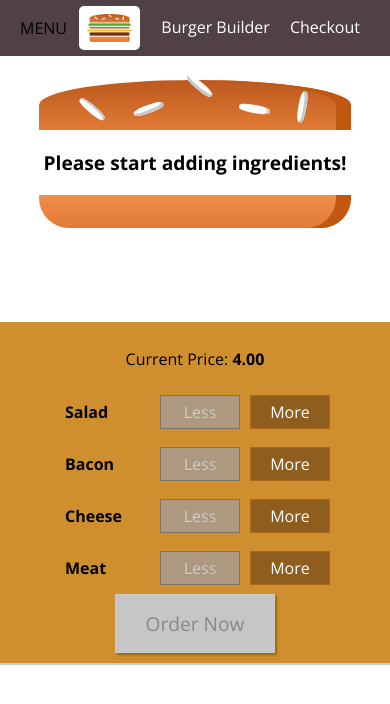
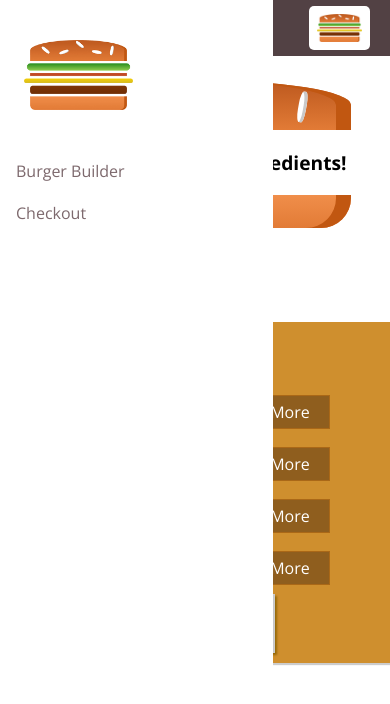
Before and after one commit to viktoria17/burger-builder, a React app: page / in a window 390 px wide. Shown: the top 704 px of the page. Built offline with nearby package versions, Linux system fonts and the light colour scheme.

Commit message:
Adjust responsive styles

```diff
--- a/src/components/Layout/Layout.js
+++ b/src/components/Layout/Layout.js
@@ -1,12 +1,14 @@
 import React from 'react';
 
+import classes from './Layout.css';
 import Aux from '../../hoc/Aux';
 import Toolbar from '../Navigation/Toolbar/Toolbar';
-import classes from './Layout.css';
+import SideDrawer from '../Navigation/SideDrawer/SideDrawer';
 
 const layout = ({ children }) => (
 	<Aux>
-		<Toolbar/>
+		<Toolbar />
+		<SideDrawer />
 		<main className={classes.Layout}>{children}</main>
 	</Aux>
 );
--- a/src/components/Logo/Logo.css
+++ b/src/components/Logo/Logo.css
@@ -1,7 +1,7 @@
 .Logo {
 	background-color: white;
 	padding: 8px;
-	height: 80%;
+	height: 100%;
 	box-sizing: border-box;
 	border-radius: 5px;
 }
--- a/src/components/Logo/Logo.js
+++ b/src/components/Logo/Logo.js
@@ -3,8 +3,8 @@
 import burgerLogo from '../../assets/images/burger-logo.png';
 import classes from './Logo.css';
 
-const logo = () => (
-	<div className={classes.Logo}>
+const logo = ({ height }) => (
+	<div className={classes.Logo} style={{ height: height }}>
 		<img src={burgerLogo} alt="burger" />
 	</div>
 );
--- a/src/components/Navigation/NavigationItems/NavigationItem/NavigationItem.css
+++ b/src/components/Navigation/NavigationItems/NavigationItem/NavigationItem.css
@@ -1,19 +1,38 @@
+.NavigationItem {
+	margin: 10px 0;
+	box-sizing: border-box;
+	display: block;
+	width: 100%;
+}
+
+.NavigationItem a {
+	color: #7d696d;
+	text-decoration: none;
+	width: 100%;
+	box-sizing: border-box;
+	display: block;
+}
+
+.NavigationItem a:hover,
+.NavigationItem a:active,
+.NavigationItem a.active {
+	color: #40A4c8;
+}
+
+@media (min-width: 500px) {
 	.NavigationItem {
 		margin: 0;
-	box-sizing: border-box;
 		display: flex;
 		height: 100%;
+		width: auto;
 		align-items: center;
 	}
 
 	.NavigationItem a {
 		color: white;
-	text-decoration: none;
 		height: 100%;
 		padding: 16px 10px;
 		border-bottom: 4px solid transparent;
-	box-sizing: border-box;
-	display: block;
 	}
 
 	.NavigationItem a:hover,
@@ -23,3 +42,4 @@
 		border-bottom: 4px solid #40A4c8;
 		color: white;
 	}
+}
--- a/src/components/Navigation/NavigationItems/NavigationItems.css
+++ b/src/components/Navigation/NavigationItems/NavigationItems.css
@@ -4,5 +4,12 @@
 	list-style: none;
 	display: flex;
 	align-items: center;
+	flex-flow: column;
 	height: 100%;
 }
+
+@media (min-width: 500px) {
+	.NavigationItems {
+		flex-flow: row;
+	}
+}
--- a/src/components/Navigation/NavigationItems/NavigationItems.js
+++ b/src/components/Navigation/NavigationItems/NavigationItems.js
@@ -5,7 +5,9 @@
 
 const NavigationItems = () => (
 	<ul className={classes.NavigationItems}>
-		<NavigationItem link="/" active>Burger Builder</NavigationItem>
+		<NavigationItem link="/" active>
+			Burger Builder
+		</NavigationItem>
 		<NavigationItem link="/">Checkout</NavigationItem>
 	</ul>
 );
--- /dev/null
+++ b/src/components/Navigation/SideDrawer/SideDrawer.css
@@ -0,0 +1,33 @@
+.SideDrawer {
+	position: fixed;
+	width: 280px;
+	max-width: 70%;
+	height: 100%;
+	left: 0;
+	top: 0;
+	z-index: 200;
+	background-color: white;
+	padding: 32px 16px;
+	box-sizing: border-box;
+	transition: transform 0.3s ease-out;
+}
+
+/* tTe SideDrawer should be visible only on mobile */
+@media (min-width: 500px) {
+	.SideDrawer {
+		display: none;
+	}
+}
+
+.Open {
+	transform: translateX(0);
+}
+
+.Close {
+	transform: translateX(-100%);
+}
+
+.Logo {
+	height: 11%;
+	margin-bottom: 32px;
+}
--- /dev/null
+++ b/src/components/Navigation/SideDrawer/SideDrawer.js
@@ -0,0 +1,20 @@
+import React from 'react';
+
+import classes from './SideDrawer.css';
+import Logo from '../../Logo/Logo';
+import NavigationItems from '../NavigationItems/NavigationItems';
+
+const sideDrawer = () => {
+	return (
+		<div className={classes.SideDrawer}>
+			<div className={classes.Logo}>
+				<Logo />
+			</div>
+			<nav>
+				<NavigationItems />
+			</nav>
+		</div>
+	);
+};
+
+export default sideDrawer;
--- a/src/components/Navigation/Toolbar/Toolbar.css
+++ b/src/components/Navigation/Toolbar/Toolbar.css
@@ -16,3 +16,13 @@
 .Toolbar nav {
 	height: 100%;
 }
+
+.Logo {
+	height: 80%;
+}
+
+@media (max-width: 499px) {
+	.DesktopOnly {
+		display: none;
+	}
+}
--- a/src/components/Navigation/Toolbar/Toolbar.js
+++ b/src/components/Navigation/Toolbar/Toolbar.js
@@ -7,8 +7,12 @@
 const toolbar = () => (
 	<header className={classes.Toolbar}>
 		<div>MENU</div>
-		<Logo />
-		<NavigationItems/>
+		<div className={classes.Logo}>
+			<Logo />
+		</div>
+		<div className={classes.DesktopOnly}>
+			<NavigationItems />
+		</div>
 	</header>
 );
 
```
Lines whose indentation alone changed are shown as unchanged.
